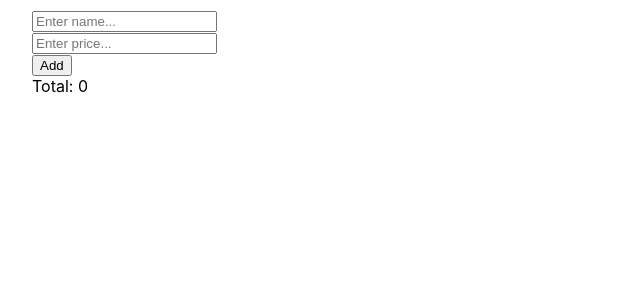
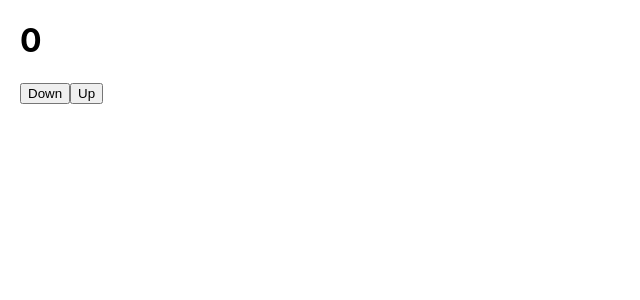
Before and after one commit to HuuHungg/usestate, a React (Create React App) app: page / in a window 1280 px wide. Shown: the top 300 px of the page, without its empty margins (0-640 px from the left). Built offline with nearby package versions, Linux system fonts and the light colour scheme.

Commit message:
add file modfile

```diff
--- a/src/App.js
+++ b/src/App.js
@@ -1,63 +1,62 @@
-import {useState, useMemo, useRef } from 'react'
+import {useState, useReducer } from 'react'
+// use Reducer giải quyết đượcc cái gì thì useState cũng giải quyết được cái đó
 
- function App() {
+// useState
+// 1. Init state: 0
+// 2. Actions: Up(state + 1) / Down (state -1)
 
-    let [name, setName] = useState('')
-    let [price, setPrice] = useState('')
-    let [products, setProducts] = useState ([])
+// useReducer
+// 1. Init state: 0
+// 2. Actions: Up(state + 1) /Down (state -1)
+// 3. Reducer
+// 4. Dispatch
 
-    const nameRef = useRef()
+// Init State
+let initState = 0
 
-    let handleSubmit = () => {
-        setProducts([...products, {
-              name,
-              price: + price
-        }])
+// Action
+const Up_ACTION = 'up'
+const DOWN_ACTION = 'down'
 
-        setName('')
-        setPrice('')
-        nameRef.current.focus()
-    }
+// Reducer
+// Dựa vào action để trả ra state mới
+// Return ra state mới
+let reducer = (state, action) => {
+    console.log('reducer running...')
+    switch(action) {
+        case Up_ACTION:
+            return state + 2
+        case DOWN_ACTION:
+            return state - 2
+        default:
+            throw new Error('Invalid action')
 
-    const total = useMemo(() => {
-        let result = products.reduce((result, prod) => {
-            console.log('Tinh Toan Lai...')
-            return result + prod.price
-        },0)
-
-        return result
-
-    }, [products])
+  }
+}
 
 
-    return (
-      <div style={{padding: '10px 32px'}}>
-            <input
-              ref={nameRef}
-              value={name}
-              placeholder= "Enter name..."
-              onChange={e => setName(e.target.value)}
-            />
-            <br/>
-            <input
-              value={price}
-              placeholder = "Enter price..."
-              onChange={e => setPrice(e.target.value)}
-            />
-            <br/>
-            <button onClick= {handleSubmit}>Add</button>
-            <br />
-            Total: {total}
-            <ul>
-                {products.map((product, index) => (
-                    <li key={index}> {product.name} - {product.price} </li>
-                ))}
 
-            </ul>
+function App() {
+  const [count, dispatch] = useReducer(reducer,initState)
 
-      </div>
-    )
+  return (
+    <div style={{padding: '0 20px'}}>
+         <h1>{count}</h1>
+        <button
+          onClick={() => dispatch(DOWN_ACTION)}
+        >
+          Down
+        </button>
+
+        <button
+          onClick={() => dispatch(Up_ACTION)}
+        >
+          Up
+          </button>
+    </div>
+  )
+
 
 }
 
-export default App;
+export default App
```
